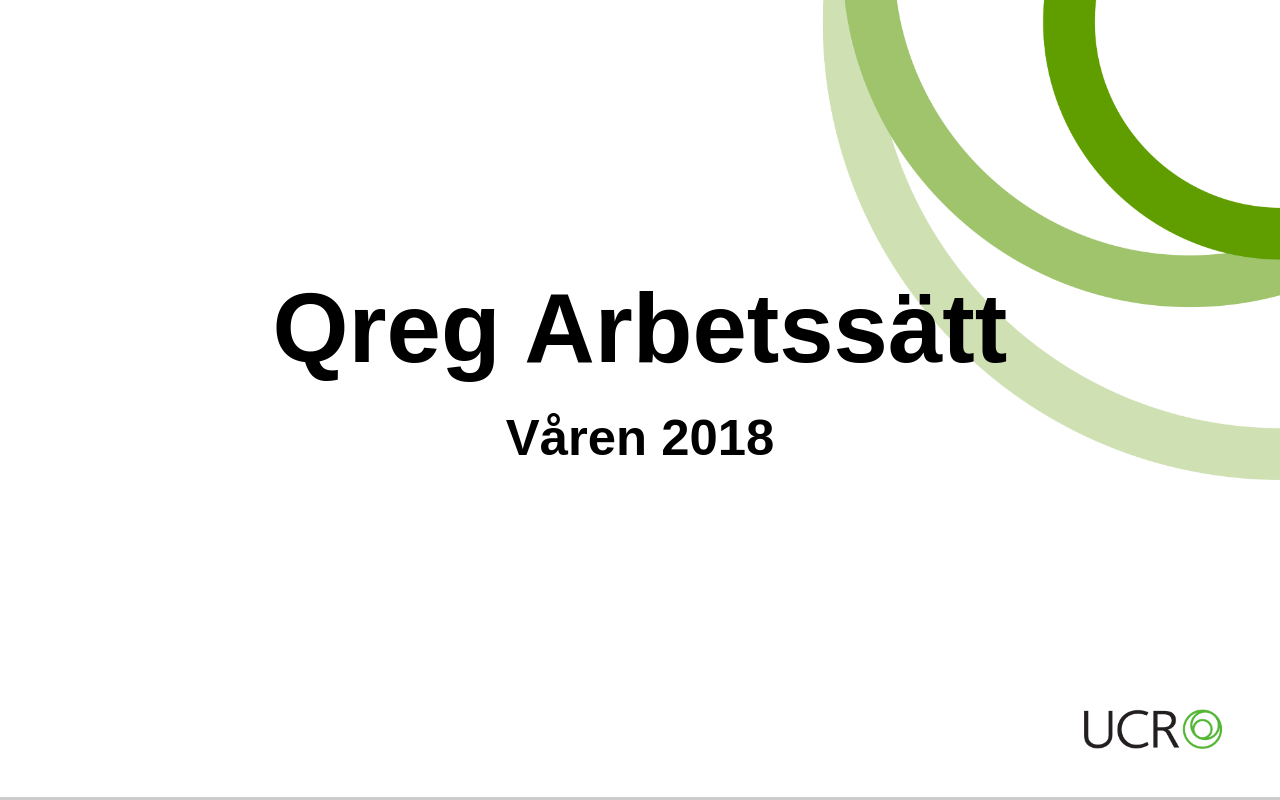
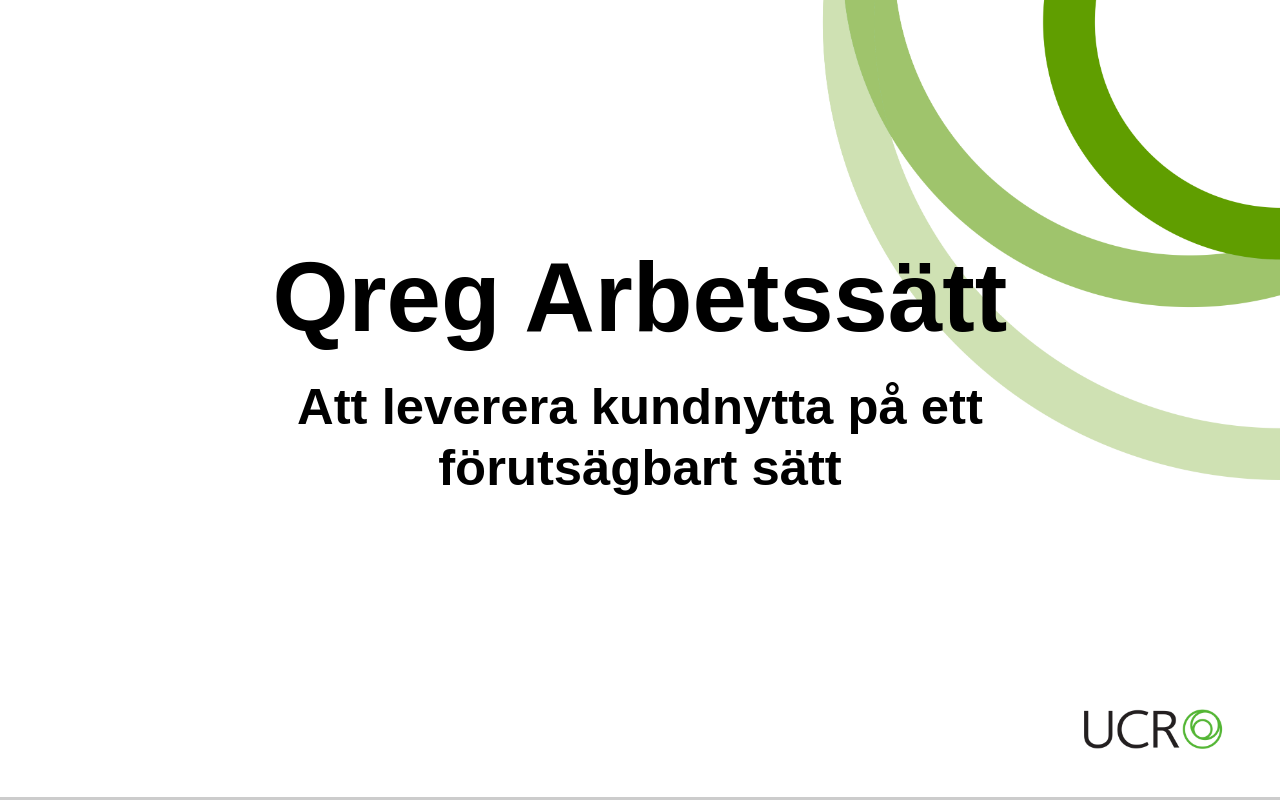
Before and after one commit to Christian2000/presentations, a plain HTML site: page qreg_arbetssätt/index.html in a window 1280 px wide. Drawn offline with Linux system fonts and the light colour scheme.

Commit message:
Att leverera kundnytta på ett förutsägbart sätt

```diff
--- a/qreg_arbetssätt/index.html
+++ b/qreg_arbetssätt/index.html
@@ -12,7 +12,7 @@
     <div class="slides">
         <section>
             <h1>Qreg Arbetssätt</h1>
-            <h3>Våren 2018</h3>
+            <h3>Att leverera kundnytta på ett förutsägbart sätt</h3>
         </section>
         <section>
             <section>
```
